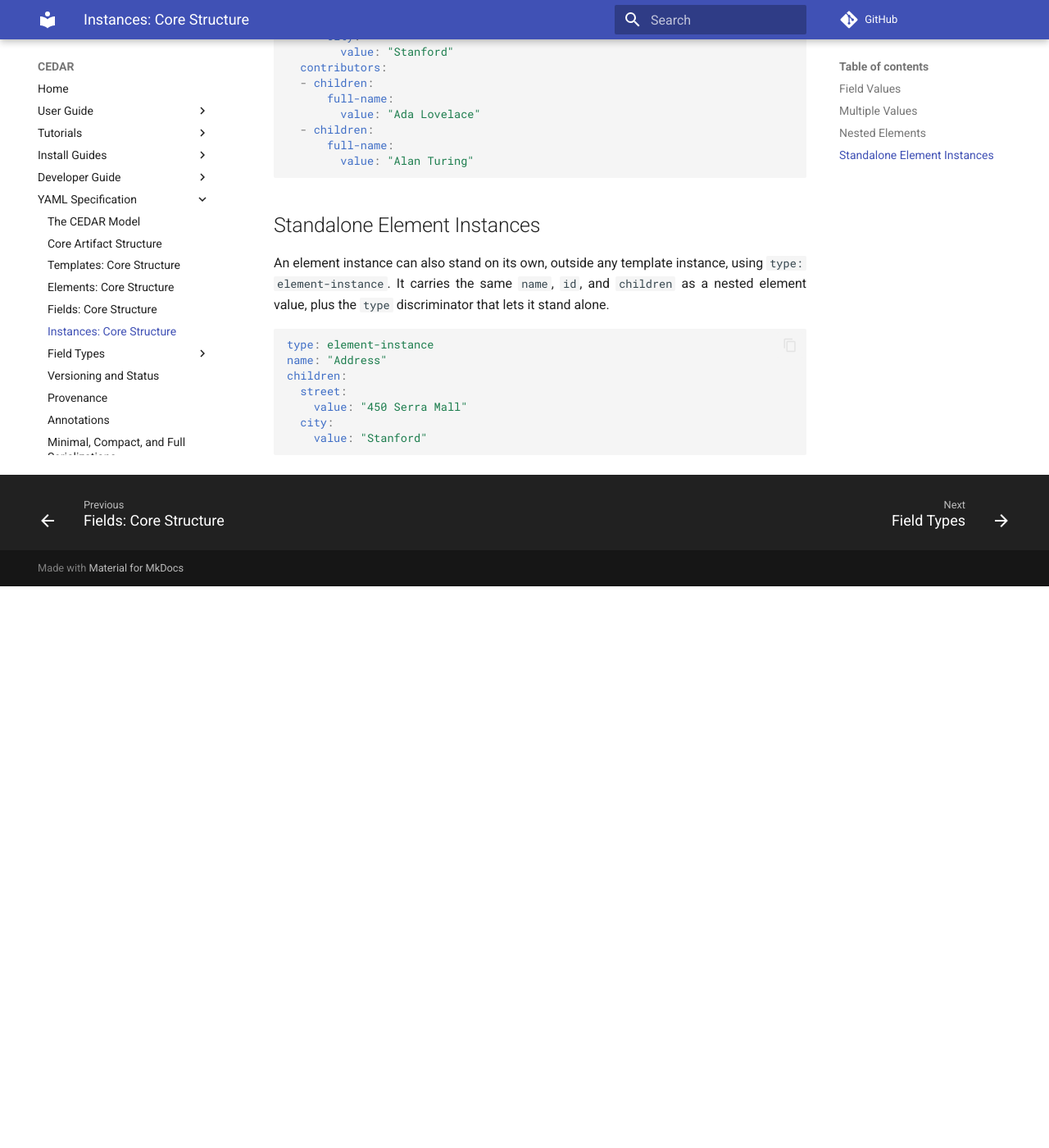
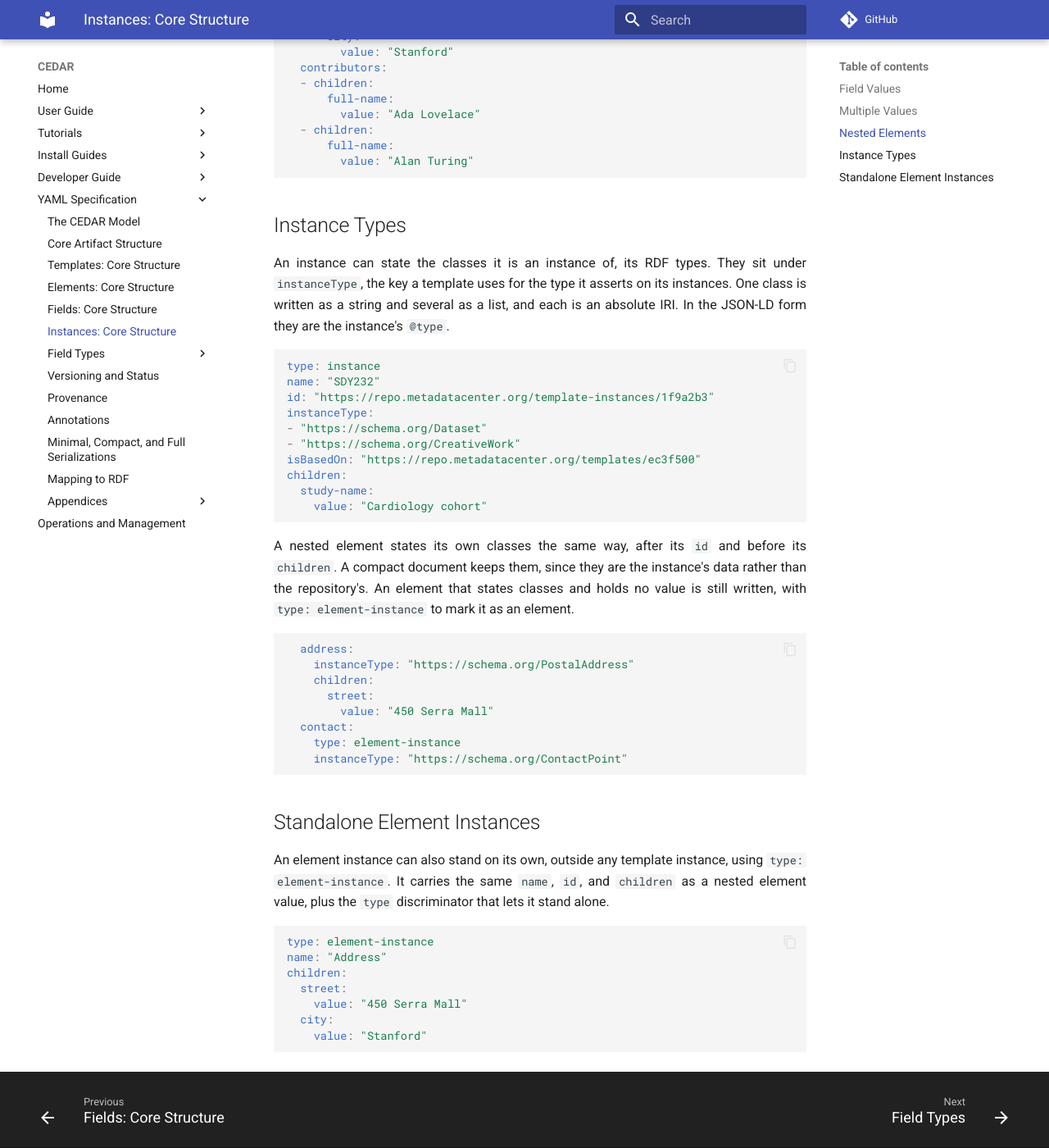
Before and after one commit to metadatacenter/cedar-mkdocs, an MkDocs documentation site: the page built from docs/yaml-spec/instances-core.md, in a window 1280 px wide and 1400 px high, scrolled down 1842 px. Shown: the whole window at 82% size. Built offline with MkDocs 1.6.1 and Material for MkDocs 9.7.7, drawn with Linux system fonts in a browser that asks for light colours; comment, search, counter and statistics services are not loaded; before the commit the page ends 2557 px from its top, so only the background shows below that.

Commit message:
Document an instance's own classes as instanceType in YAML
Both libraries now write an instance's and a nested element's JSON-LD
@type under instanceType, the key a template uses for the type it
asserts on its instances. Instances: Core Structure describes it, with
an example of each cardinality and of an element stating classes and
nothing else, and the RDF mapping and the key index point to it.

The attribute-value field's reserved keys gain instanceType. The element
sentence was also wrong: an element's attribute-value field may take
none of the keys of either element-instance form, nested or standalone,
which is what both libraries enforce, not the nested three alone.

Co-Authored-By: Claude Opus 5.5 <noreply@anthropic.com>

````diff
--- a/docs/yaml-spec/instances-core.md
+++ b/docs/yaml-spec/instances-core.md
@@ -97,6 +97,42 @@ level. A repeating element holds a list of such entries.
         value: "Alan Turing"
 ```
 
+## Instance Types
+
+An instance can state the classes it is an instance of, its RDF types. They sit under
+`instanceType`, the key a template uses for the type it asserts on its instances. One class is
+written as a string and several as a list, and each is an absolute IRI. In the JSON-LD form they
+are the instance's `@type`.
+
+```yaml
+type: instance
+name: "SDY232"
+id: "https://repo.metadatacenter.org/template-instances/1f9a2b3"
+instanceType:
+- "https://schema.org/Dataset"
+- "https://schema.org/CreativeWork"
+isBasedOn: "https://repo.metadatacenter.org/templates/ec3f500"
+children:
+  study-name:
+    value: "Cardiology cohort"
+```
+
+A nested element states its own classes the same way, after its `id` and before its
+`children`. A compact document keeps them, since they are the instance's data rather than the
+repository's. An element that states classes and holds no value is still written, with
+`type: element-instance` to mark it as an element.
+
+```yaml
+  address:
+    instanceType: "https://schema.org/PostalAddress"
+    children:
+      street:
+        value: "450 Serra Mall"
+  contact:
+    type: element-instance
+    instanceType: "https://schema.org/ContactPoint"
+```
+
 ## Standalone Element Instances
 
 An element instance can also stand on its own, outside any template instance, using
````
Also changed, not shown: docs/yaml-spec/appendices/key-index.md (+1 -1 lines), docs/yaml-spec/field-types/attribute-value-field.md (+5 -3 lines), docs/yaml-spec/rdf-mapping.md (+2 -1 lines).
